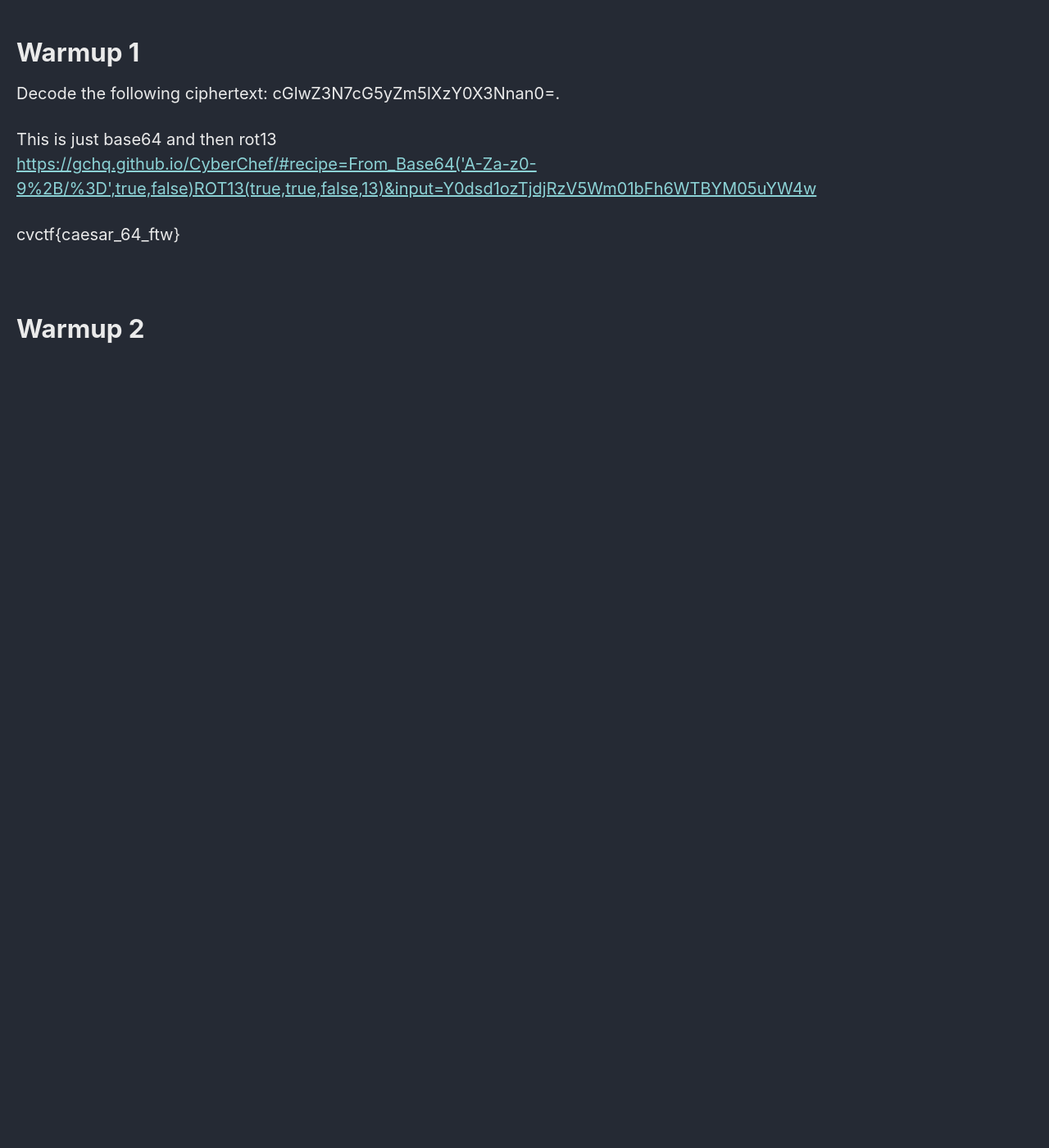
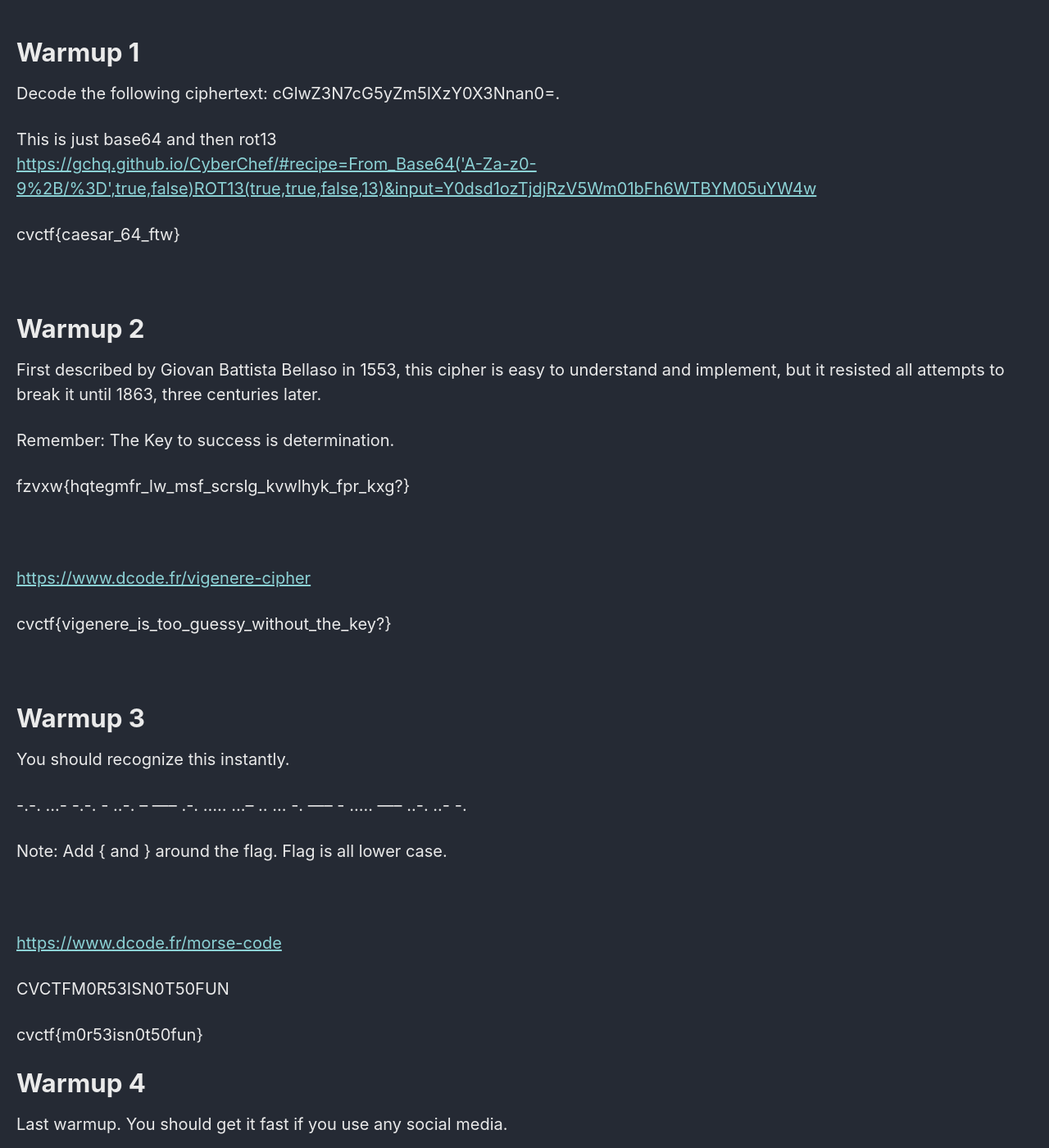
Before and after one commit to Connor-McCartney/Connor-McCartney.github.io, a Jekyll site: the page built from _pages/cryptography/other/cryptoverse-CTF-2022.md, in a window 1280 px wide and 1400 px high, scrolled down 270 px. Shown: the whole window at 82% size. Built offline with Jekyll 4.4.1, drawn with Linux system fonts in a browser that asks for light colours; cached includes are drawn as plain includes; before the commit the page ends 900 px from its top, so only the background shows below that; some of the changed text lies outside the part shown.

Commit message:
Update cryptoverse-CTF-2022.md

```diff
--- a/_pages/cryptography/other/cryptoverse-CTF-2022.md
+++ b/_pages/cryptography/other/cryptoverse-CTF-2022.md
@@ -21,3 +21,53 @@ cvctf{caesar_64_ftw}
 <br>
 
 # Warmup 2
+
+First described by Giovan Battista Bellaso in 1553, this cipher is easy to understand and implement, but it resisted all attempts to break it until 1863, three centuries later.
+
+Remember: The Key to success is determination.
+
+fzvxw{hqtegmfr_lw_msf_scrslg_kvwlhyk_fpr_kxg?}
+
+<br>
+
+<https://www.dcode.fr/vigenere-cipher>
+
+cvctf{vigenere_is_too_guessy_without_the_key?}
+
+<br>
+
+# Warmup 3
+
+You should recognize this instantly.
+
+-.-. ...- -.-. - ..-. -- ----- .-. ..... ...-- .. ... -. ----- - ..... ----- ..-. ..- -.
+
+Note: Add { and } around the flag. Flag is all lower case.
+
+<br>
+
+<https://www.dcode.fr/morse-code>
+
+CVCTFM0R53ISN0T50FUN
+
+cvctf{m0r53isn0t50fun}
+
+# Warmup 4
+
+Last warmup. You should get it fast if you use any social media.
+
+Ｉn sｃｉencｅ fіctіοｎ, ｍetａνerse ｉs ｉtｅrａtiｏｎоf the Iｎternｅｔ as a sⅰｎgｌe, universal and immersive virtual world that is facilitated by the use of virtual reality and augmented reality headsets.
+
+Note: Wrap the message you decoded in cvctf{}.
+
+Note 2: This challenge involves some steganography tool related to a social media.
+
+<br>
+
+https://holloway.nz/steg/
+
+cvctf{secretsaretobeh1dd3n}
+
+<br>
+
+# Substitution
```
